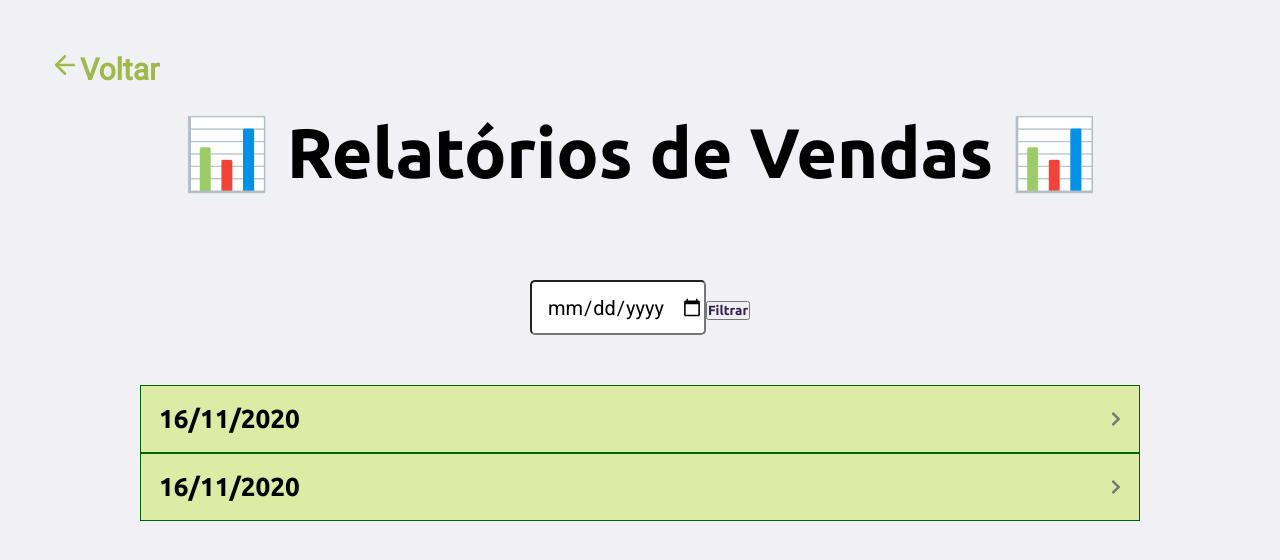
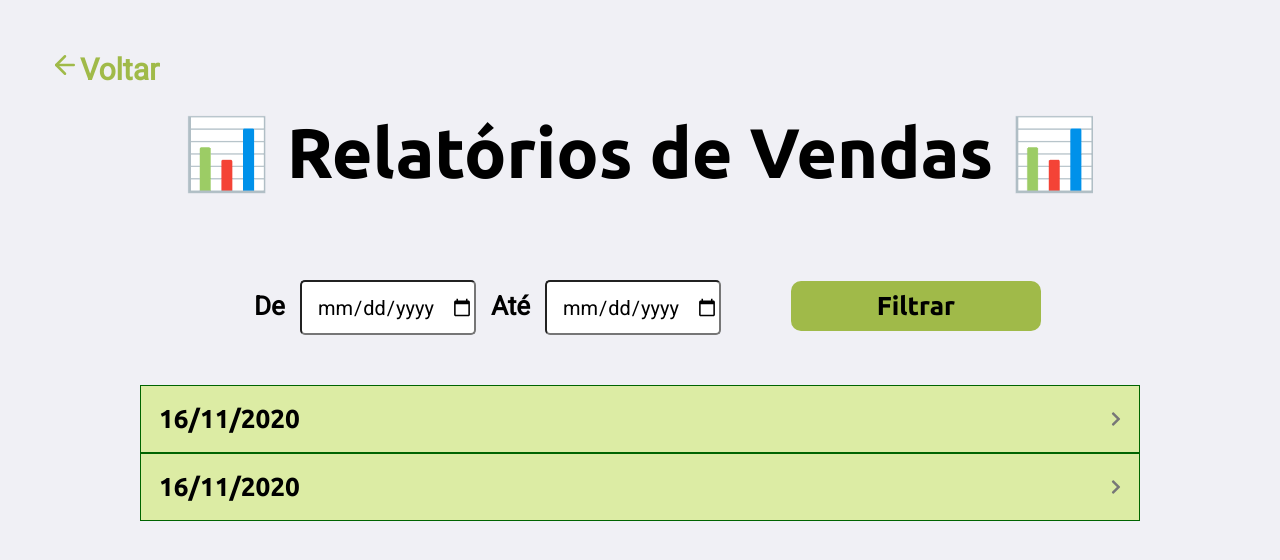
Before and after one commit to zGuil/Pizzou2, a React (Create React App) app in the folder web/frontend-styled-components/: page /relatorio-vendas in a window 1280 px wide. Shown: the top 560 px of the page. Built offline with nearby package versions, Linux system fonts and the light colour scheme; the HTML template or start-up script is replaced by a standard one.

Commit message:
Subindo button Relatorios

```diff
--- a/web/frontend-styled-components/src/pages/RelatorioVendas/index.css
+++ b/web/frontend-styled-components/src/pages/RelatorioVendas/index.css
@@ -11,6 +11,28 @@
   height: 55px;
   font-size: 20px;
   text-align: center;
+}
+
+.container-filter span {
+  font-size: 26px;
+  text-align: center;
+  padding: 15px;
+  color: black;
+  font-weight: bold;
+}
+
+.container-filter button {
+  border-radius: 10px;
+  margin-left: 70px;
+  width: 250px;
+  height: 50px;
+  border: 0;
+  background: #a0ba49;
+  cursor: pointer;
+  color: black;
+  font-size: 26px;
+  color: black;
+  font-weight: bold;
 }
 
 .container-table-relatorio {
--- a/web/frontend-styled-components/src/pages/RelatorioVendas/index.tsx
+++ b/web/frontend-styled-components/src/pages/RelatorioVendas/index.tsx
@@ -46,6 +46,9 @@ function RelatorioVendas() {
 
             <div className="container-filter">
                 <form>
+                    <span>De</span>
+                    <input type="date"/>
+                    <span>Até</span>
                     <input type="date"/>
                     <button>Filtrar</button>
                 </form>
```
